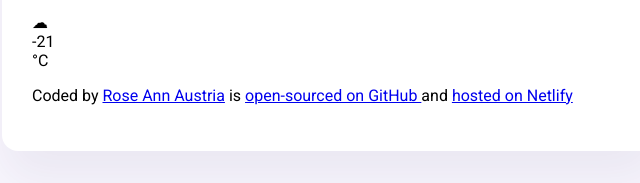
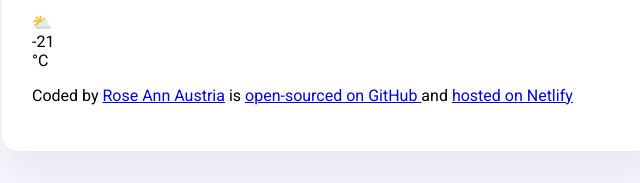
Before and after one commit to roseann1024/weather-app-project, a plain HTML site: page index.html in a window 1280 px wide. Shown: the part 218-401 px from the top of the page, 308-948 px from the left. Drawn offline with Linux system fonts and the light colour scheme.

Commit message:
replaced icon

```diff
--- a/index.html
+++ b/index.html
@@ -32,7 +32,7 @@
         </p>
       </div>
       <div class="weather-app-box">
-        <div class="weather-app-icon">☁</div>
+        <div class="weather-app-icon">⛅</div>
         <div class="weather-app-temperature">-21</div>
         <div class="weather-app-unit">°C</div>
       </div>
```
Also changed, not shown: src/styles.css (line endings or trailing spaces).
